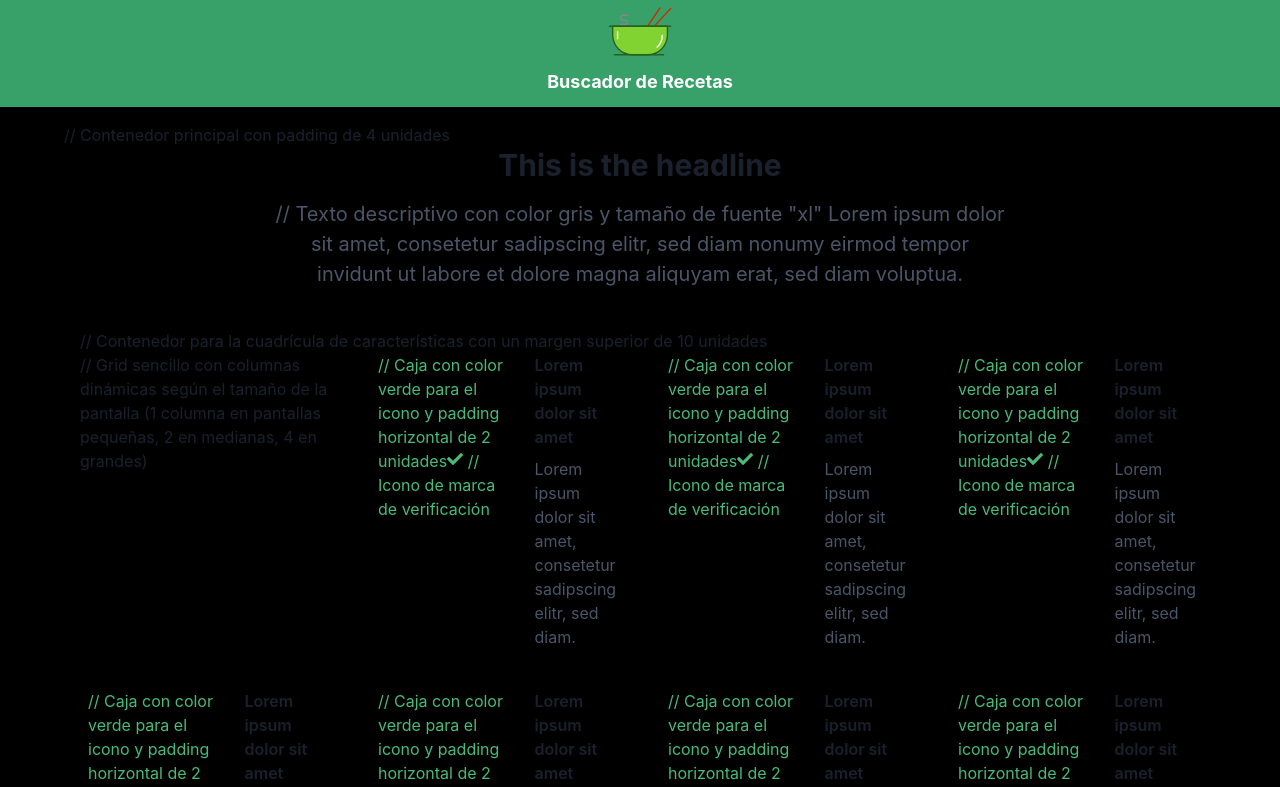
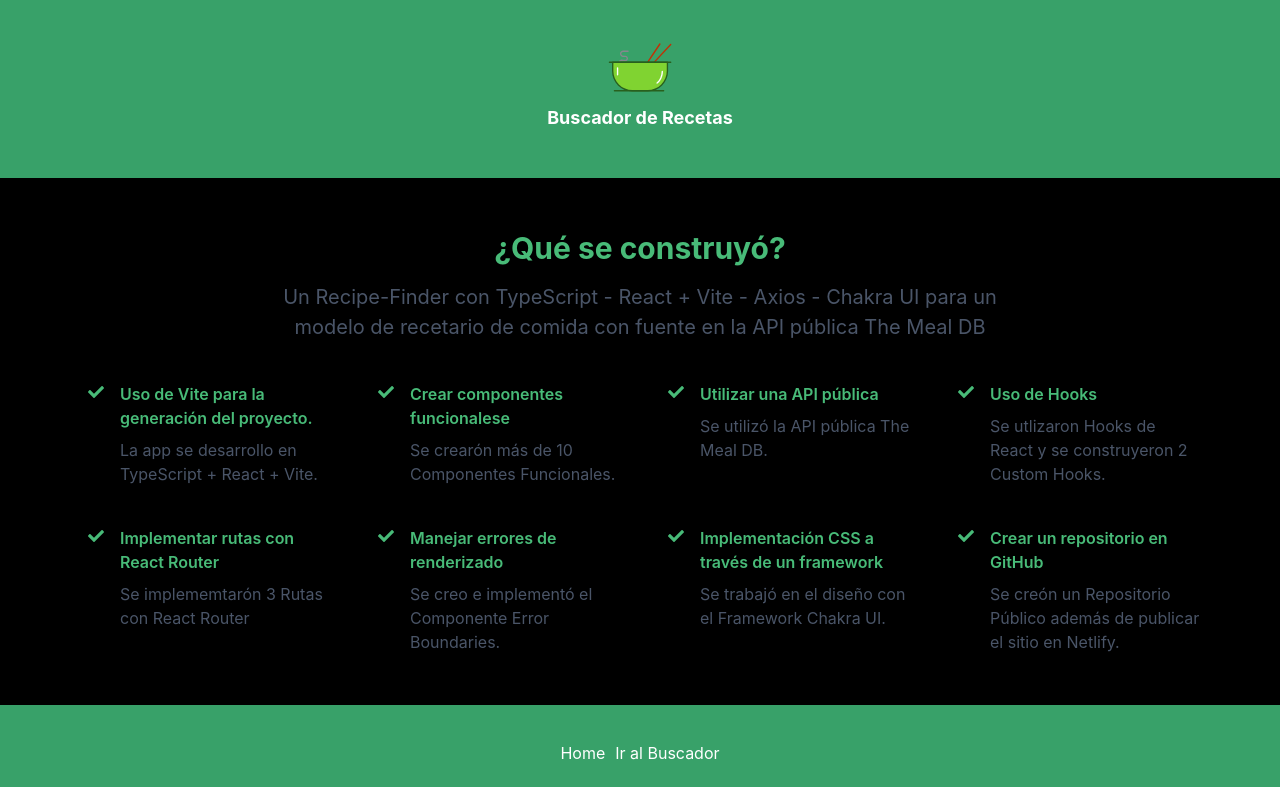
Before and after one commit to Alcibiades-Coder/recipe-finder, a React (Vite) app: page /about in a window 1280 px wide. Shown: the top 787 px of the page. Built offline with nearby package versions, Linux system fonts and the light colour scheme.

Commit message:
Modificación de Código por errores en Comentarios - Tambien se agrego contenido a la sección About.

```diff
--- a/src/About.tsx
+++ b/src/About.tsx
@@ -17,7 +17,7 @@ function Home() {
       >
         {/* Logotipo del buscador de recetas */}
         <img
-          src="../public/bowl.svg" // Ruta de la imagen del logotipo
+          src="/bowl.svg" // Ruta corregida de la imagen del logotipo
           alt="Logo del Finder" // Texto alternativo para accesibilidad
           style={{
             width: "5%", // Ajusta el tamaño de la imagen al 5% del ancho del contenedor
@@ -50,7 +50,7 @@ function Home() {
         alignItems="center" // Centra el contenido horizontalmente
         justifyContent="center" // Centra el contenido verticalmente
       >
-        <nav>
+        <nav aria-label="Navegación principal">
           {/* Enlace para navegar a la página principal */}
           <Link to="/" style={{ color: "white", marginRight: "10px" }}>
             Home
--- a/src/components/GridList.tsx
+++ b/src/components/GridList.tsx
@@ -16,68 +16,92 @@ import {
 // Importación del icono de "check" desde react-icons
 import { FaCheck } from "react-icons/fa";
 
-// Datos de ejemplo que se pueden reemplazar por los propios datos
-const features = Array.apply(null, Array(8)).map(function (_x, i) {
-  return {
-    id: i, // Identificador único para cada característica
-    title: "Lorem ipsum dolor sit amet", // Título de la característica
-    text: "Lorem ipsum dolor sit amet, consetetur sadipscing elitr, sed diam.", // Descripción de la característica
-  };
-});
+// Datos únicos para las características
+const features = [
+  {
+    id: 1,
+    title: "Uso de Vite para la generación del proyecto.",
+    text: "La app se desarrollo en TypeScript + React + Vite.",
+  },
+  {
+    id: 2,
+    title: "Crear componentes funcionalese",
+    text: "Se crearón más de 10 Componentes Funcionales.",
+  },
+  {
+    id: 3,
+    title: "Utilizar una API pública",
+    text: "Se utilizó la API pública The Meal DB.",
+  },
+  {
+    id: 4,
+    title: "Uso de Hooks",
+    text: "Se utlizaron Hooks de React y se construyeron 2 Custom Hooks.",
+  },
+  {
+    id: 5,
+    title: " Implementar rutas con React Router",
+    text: "Se implememtarón 3 Rutas con React Router",
+  },
+  {
+    id: 6,
+    title: "Manejar errores de renderizado",
+    text: "Se creo e implementó el Componente Error Boundaries.",
+  },
+  {
+    id: 7,
+    title: "Implementación CSS a través de un framework",
+    text: "Se trabajó en el diseño con el Framework Chakra UI.",
+  },
+  {
+    id: 8,
+    title: "Crear un repositorio en GitHub",
+    text: "Se creón un Repositorio Público además de publicar el sitio en Netlify.",
+  },
+];
 
 // Componente principal que define el contenido de la página
 export default function GridList() {
   return (
     <Box p={4}>
-      {" "}
-      // Contenedor principal con padding de 4 unidades
+      {/* Contenedor principal con padding de 4 unidades */}
       <Stack spacing={4} as={Container} maxW={"3xl"} textAlign={"center"}>
-        {" "}
-        // Contenedor de pila con espaciado de 4 y alineación de texto centrado
-        <Heading fontSize={"3xl"}>This is the headline</Heading> // Título
-        principal con tamaño de fuente "3xl"
+        {/* Contenedor de pila con espaciado de 4 y alineación de texto centrado */}
+        <Heading color="green.400" fontSize={"3xl"}>
+          ¿Qué se construyó?
+        </Heading>
+        {/* Título principal con tamaño de fuente "3xl" */}
         <Text color={"gray.600"} fontSize={"xl"}>
-          {" "}
-          // Texto descriptivo con color gris y tamaño de fuente "xl" Lorem
-          ipsum dolor sit amet, consetetur sadipscing elitr, sed diam nonumy
-          eirmod tempor invidunt ut labore et dolore magna aliquyam erat, sed
-          diam voluptua.
+          {/* Texto descriptivo con color gris y tamaño de fuente "xl" */}
+          Un Recipe-Finder con TypeScript - React + Vite - Axios - Chakra UI
+          para un modelo de recetario de comida con fuente en la API pública The
+          Meal DB
         </Text>
       </Stack>
+
       <Container maxW={"6xl"} mt={10}>
-        {" "}
-        // Contenedor para la cuadrícula de características con un margen
-        superior de 10 unidades
+        {/* Contenedor para la cuadrícula de características con un margen superior de 10 unidades */}
         <SimpleGrid columns={{ base: 1, md: 2, lg: 4 }} spacing={10}>
-          {" "}
-          // Grid sencillo con columnas dinámicas según el tamaño de la pantalla
-          (1 columna en pantallas pequeñas, 2 en medianas, 4 en grandes)
-          {features.map(
-            (
-              feature // Mapeo de cada elemento en el array de características
-            ) => (
+          {/* Grid sencillo con columnas dinámicas según el tamaño de la pantalla (1 columna en pantallas pequeñas, 2 en medianas, 4 en grandes) */}
+          {features.map((feature) => (
             <HStack key={feature.id} align={"top"}>
-                {" "}
-                // Pila horizontal para cada característica, alineada en la
-                parte superior
+              {/* Pila horizontal para cada característica, alineada en la parte superior */}
               <Box color={"green.400"} px={2}>
-                  {" "}
-                  // Caja con color verde para el icono y padding horizontal de
-                  2 unidades
-                  <Icon as={FaCheck} /> // Icono de marca de verificación
+                {/* Caja con color verde para el icono y padding horizontal de 2 unidades */}
+                <Icon as={FaCheck} />
+                {/* Icono de marca de verificación */}
               </Box>
               <VStack align={"start"}>
-                  {" "}
-                  // Pila vertical para alinear título y texto de la
-                  característica
-                  <Text fontWeight={600}>{feature.title}</Text> // Título de la
-                  característica en negrita (peso 600)
-                  <Text color={"gray.600"}>{feature.text}</Text> // Descripción
-                  de la característica con color gris
+                {/* Pila vertical para alinear título y texto de la característica */}
+                <Text color="green.400" fontWeight={600}>
+                  {feature.title}
+                </Text>
+                {/* Título de la característica en negrita (peso 600) */}
+                <Text color={"gray.600"}>{feature.text}</Text>
+                {/* Descripción de la característica con color gris */}
               </VStack>
             </HStack>
-            )
-          )}
+          ))}
         </SimpleGrid>
       </Container>
     </Box>
--- a/src/components/SplitWithImage.tsx
+++ b/src/components/SplitWithImage.tsx
@@ -30,8 +30,7 @@ interface FeatureProps {
 const Feature = ({ text, icon, iconBg }: FeatureProps) => {
   return (
     <Stack direction={"row"} align={"center"}>
-      {" "}
-      // Disposición en fila para alinear el icono y el texto
+      {/* Disposición en fila para alinear el icono y el texto */}
       <Flex
         w={8} // Ancho del icono
         h={8} // Altura del icono
@@ -40,12 +39,11 @@ const Feature = ({ text, icon, iconBg }: FeatureProps) => {
         rounded={"full"} // Hace que el icono tenga bordes redondeados (circular)
         bg={iconBg} // Color de fondo del icono
       >
-        {icon} // Renderiza el icono pasado como prop
+        {icon} {/* Renderiza el icono pasado como prop */}
       </Flex>
       <Text color="green.500" fontWeight={600}>
-        {" "}
-        // Texto en color verde con peso de fuente 600
-        {text} // Muestra el texto de la característica
+        {/* Texto en color verde con peso de fuente 600 */}
+        {text} {/* Muestra el texto de la característica */}
       </Text>
     </Stack>
   );
@@ -55,15 +53,14 @@ const Feature = ({ text, icon, iconBg }: FeatureProps) => {
 export default function SplitWithImage() {
   return (
     <Container maxW={"5xl"} py={12}>
-      {" "}
-      // Contenedor con un ancho máximo de '5xl' y padding vertical
+      {/* Contenedor principal con un ancho máximo de '5xl' y padding vertical de 12 */}
+
       <SimpleGrid columns={{ base: 1, md: 2 }} spacing={10}>
-        {" "}
-        // Cuadrícula sencilla con 1 columna en pantallas pequeñas y 2 en
-        medianas y grandes
+        {/* Creación de una cuadrícula sencilla con 1 columna en pantallas pequeñas y 2 columnas en pantallas medianas */}
+
         <Stack spacing={4}>
-          {" "}
-          // Pila de elementos con espaciado entre ellos
+          {/* Pila de elementos con espaciado de 4 */}
+
           <Text
             textTransform={"uppercase"} // Convierte el texto a mayúsculas
             color={"white"} // Color blanco para el texto
@@ -74,25 +71,28 @@ export default function SplitWithImage() {
             alignSelf={"flex-start"} // Alinea el texto al inicio de la pila
             rounded={"md"} // Bordes redondeados
           >
-            Buscador de Recetas // Título estático para la sección
+            Buscador de Recetas {/* Título en mayúsculas y fondo verde */}
           </Text>
+
           <Heading color="green.500">
-            {" "}
-            // Encabezado en color verde Un Buscador de Recetas de Cocina en
-            Base a la API The Meal DB
+            Buscador de Recetas
+            {/* Título principal en color verde */}
           </Heading>
+
           <Text color={"green.300"} fontSize={"lg"}>
-            {" "}
-            // Descripción en color verde claro y tamaño de fuente grande Lorem
-            ipsum dolor sit amet, consetetur sadipscing elitr, sed diam nonumy
-            eirmod tempor invidunt ut labore
+            Lorem ipsum dolor sit amet consectetur adipisicing elit. Recusandae
+            quibusdam error incidunt sit itaque illum distinctio praesentium
+            nostrum consequatur eaque placeat quam minus voluptatum, aliquam,
+            saepe facilis, cupiditate delectus impedit.
+            {/* Texto descriptivo */}
           </Text>
+
           <Stack
             spacing={4} // Espaciado entre los elementos dentro de la pila
             divider={
               // Divide cada elemento con una línea
               <StackDivider
-                borderColor={useColorModeValue("green.100", "gr.700")} // Color de la línea divisoria, cambia con el modo de color
+                borderColor={useColorModeValue("green.100", "green.700")} // Color de la línea divisoria, cambia con el modo de color
               />
             }
           >
@@ -104,6 +104,7 @@ export default function SplitWithImage() {
               iconBg={useColorModeValue("yellow.100", "yellow.900")} // Fondo amarillo que cambia según el modo de color
               text="Navega por las Recetas" // Texto de la característica
             />
+
             <Feature
               icon={
                 <Icon
@@ -116,6 +117,7 @@ export default function SplitWithImage() {
               iconBg={useColorModeValue("green.100", "green.900")}
               text="Busca por Categorias" // Texto de la característica
             />
+
             <Feature
               icon={<Icon as={FaSearch} color={"purple.500"} w={5} h={5} />} // Icono de búsqueda con color morado
               iconBg={useColorModeValue("purple.100", "purple.900")}
@@ -123,12 +125,12 @@ export default function SplitWithImage() {
             />
           </Stack>
         </Stack>
+
         <Flex>
-          {" "}
-          // Componente Flex para alinear el contenido de manera flexible
+          {/* Contenedor flexible para la imagen */}
           <Image
             rounded={"md"} // Bordes redondeados para la imagen
-            alt={"feature image"} // Texto alternativo de la imagen
+            alt={"Imagen destacada de características"} // Texto alternativo de la imagen más descriptivo
             src={"../../public/MainMeal.jpg"} // Ruta de la imagen a mostrar
             objectFit={"cover"} // Hace que la imagen cubra el contenedor sin deformarse
           />
```
Lines whose indentation alone changed are shown as unchanged.
